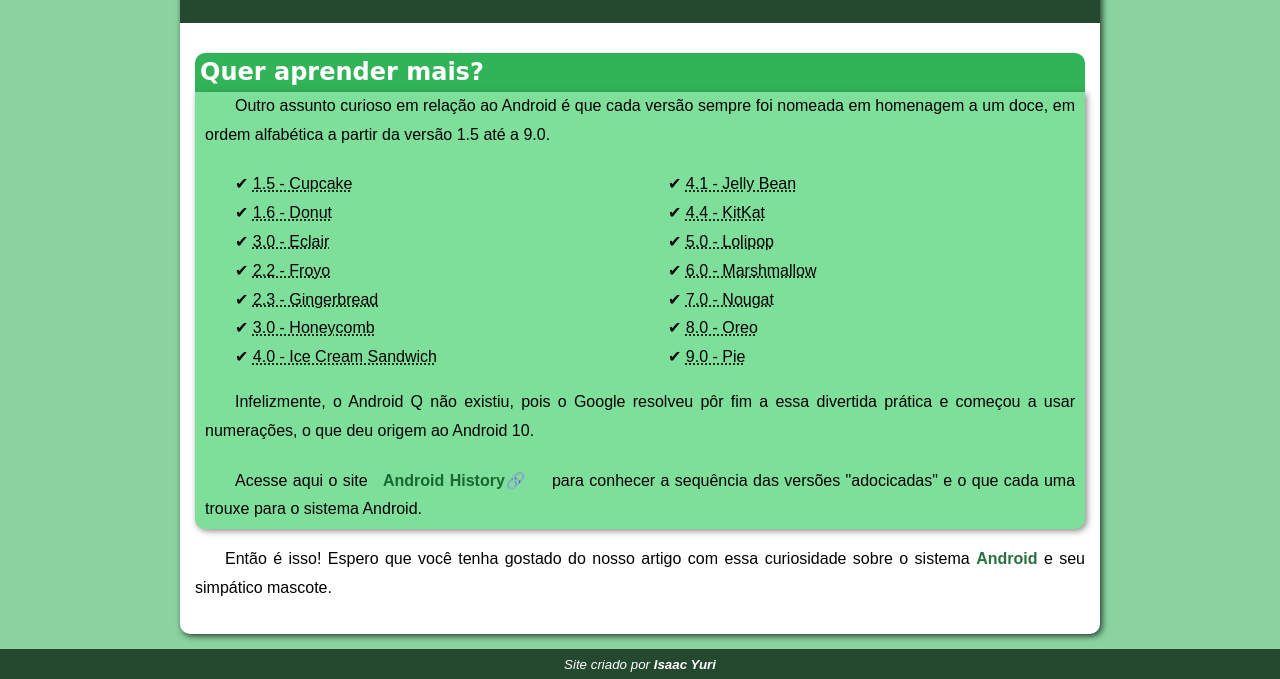
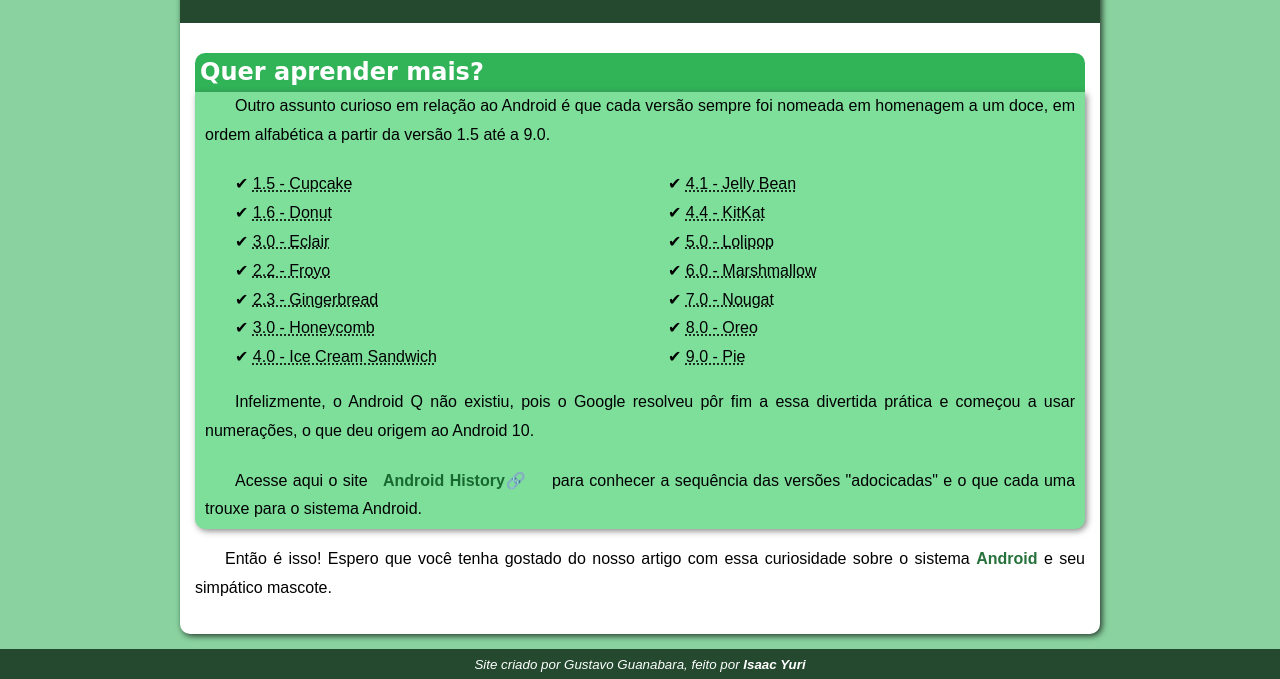
Before and after one commit to Isaac-Yuri/site-do-android, a plain HTML site: page index.html in a window 1280 px wide. Shown: the part 2138-2817 px from the top of the page. Drawn offline with Linux system fonts and the light colour scheme.

Commit message:
footer alterado

```diff
--- a/index.html
+++ b/index.html
@@ -74,6 +74,6 @@
                 <p>Então é isso! Espero que você tenha gostado do nosso artigo com essa curiosidade sobre o sistema <strong class="strongverde">Android</strong> e seu simpático mascote.</p>
         </article>
     </main>
-    <footer><em><small>Site criado por <strong>Isaac Yuri</strong></small></em></footer>
+    <footer><em><small>Site criado por Gustavo Guanabara, feito por <strong>Isaac Yuri</strong></small></em></footer>
 </body>
 </html>
```
